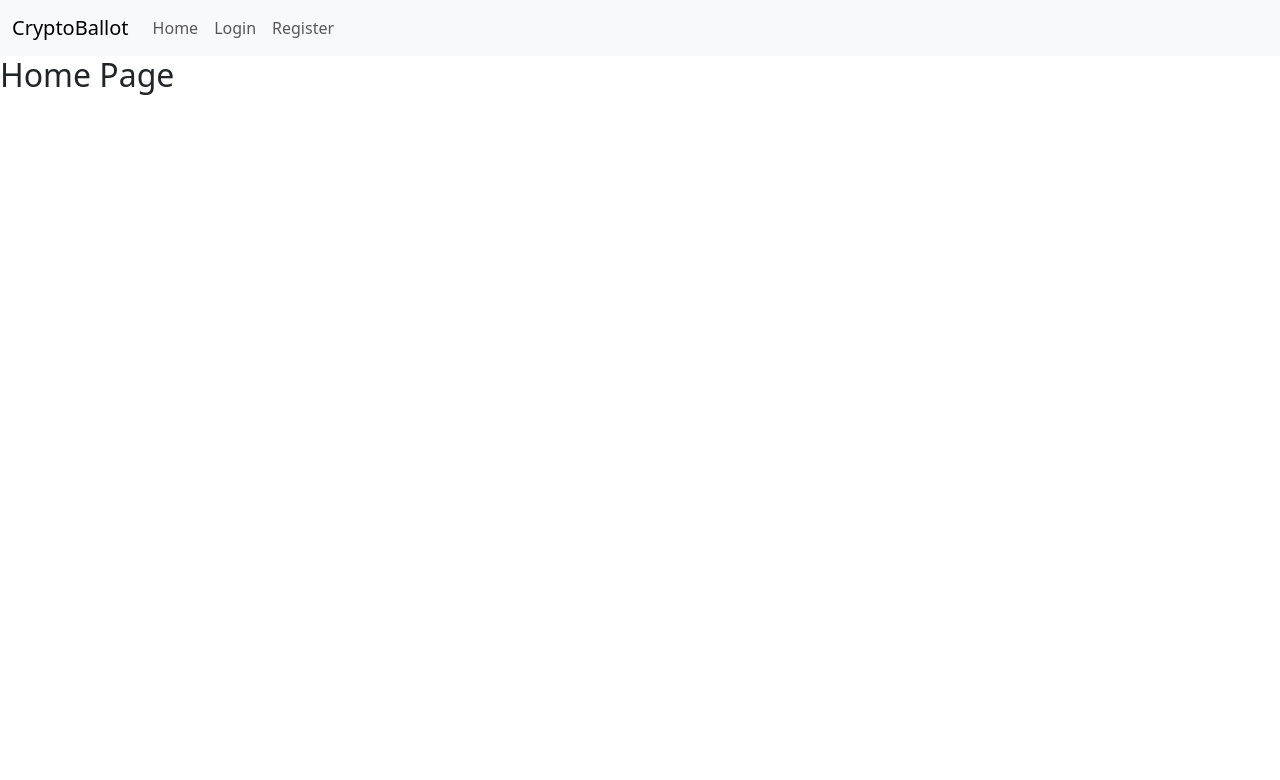
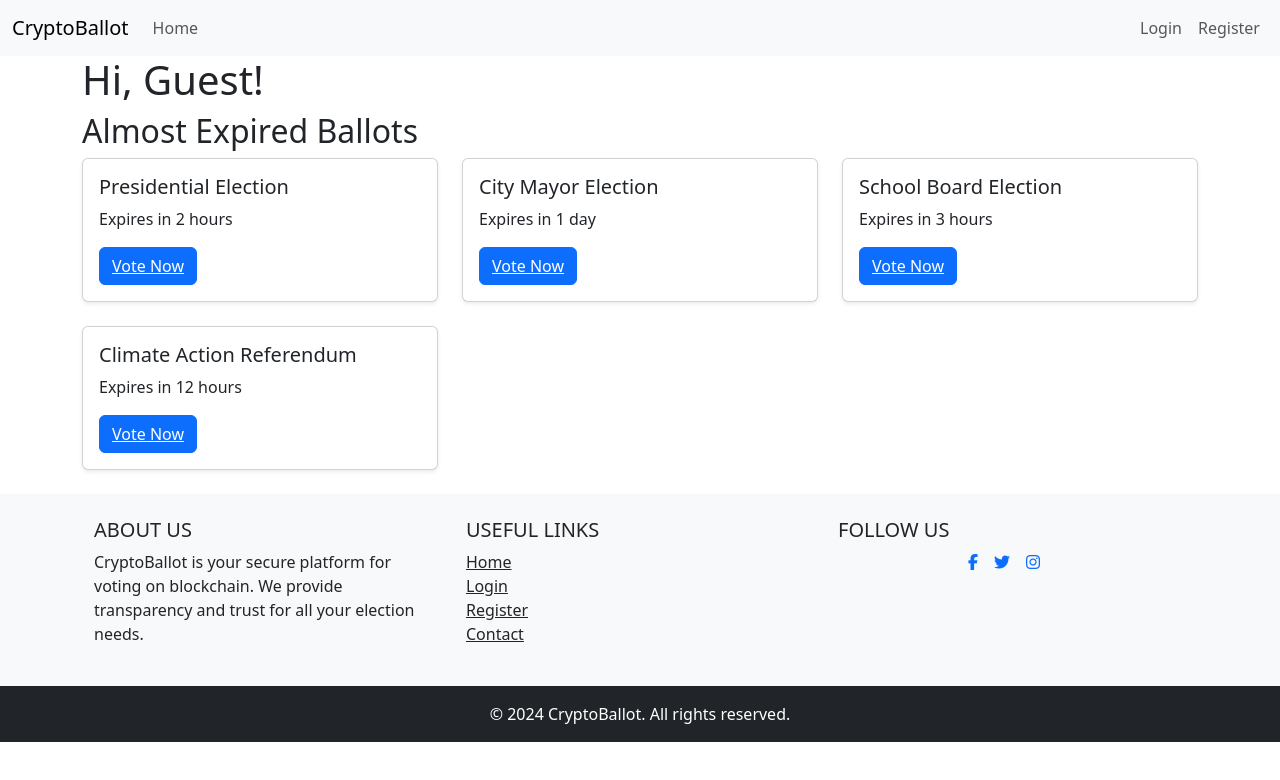
Before and after one commit to francesco12801/CryptoBallot, a React (Create React App) app in the folder frontend/: page / in a window 1280 px wide. Shown: the top 780 px of the page. Built offline with nearby package versions, Linux system fonts and the light colour scheme; no server answers.

Commit message:
frontend improvements

```diff
--- a/frontend/package.json
+++ b/frontend/package.json
@@ -11,6 +11,7 @@
     "react-scripts": "5.0.1",
     "react-router-dom": "^6.x.x",
     "bootstrap": "^5.3.0",
+    "@fortawesome/fontawesome-free": "^6.0.0",
     "web-vitals": "^2.1.4"
   },
   "scripts": {
--- a/frontend/src/App.js
+++ b/frontend/src/App.js
@@ -1,152 +1,286 @@
-import React, { useState } from 'react';
+import React, { useState, useEffect } from 'react';
+import { useParams } from 'react-router-dom';
 import { BrowserRouter as Router, Routes, Route, Link } from 'react-router-dom';
 import 'bootstrap/dist/css/bootstrap.min.css';
+import 'bootstrap/dist/js/bootstrap.bundle.min.js';
+import '@fortawesome/fontawesome-free/css/all.min.css';
 const backendUrl = process.env.REACT_APP_BACKEND_URL || 'http://localhost:4000';
 
-function HomePage() {
-  return <h2>Home Page</h2>;
+// Dummy data for ballots
+const dummyBallots = [
+  { id: 1, title: 'Presidential Election', expiresIn: '2 hours' },
+  { id: 2, title: 'City Mayor Election', expiresIn: '1 day' },
+  { id: 3, title: 'School Board Election', expiresIn: '3 hours' },
+  { id: 4, title: 'Climate Action Referendum', expiresIn: '12 hours' },
+];
+
+// Homepage component
+const Home = () => {
+  const [userName, setUserName] = useState('Guest'); // Default to 'Guest'
+  const [ballots, setBallots] = useState([]);
+
+  // Fetch user's name from localStorage on component mount
+  useEffect(() => {
+    const storedName = localStorage.getItem('userName'); // Load the name from backend
+    if (storedName) {
+      setUserName(storedName);
     }
+    setBallots(dummyBallots); // Load dummy ballots (can replace with API call)
+  }, []);
 
-function LoginPage() {
-  const [email, setEmail] = useState('');
-  const [password, setPassword] = useState('');
+  return (
+    <div className="container">
+      <h1>Hi, {userName}!</h1>
+      <h2>Almost Expired Ballots</h2>
 
-  const handleLogin = async (e) => {
-    e.preventDefault();
-    // TEMP: Fetch from the backend
-    try {
-      console.log('Attempting to fetch from:', `${backendUrl}`);
-      const response = await fetch(`${backendUrl}`, {
+      <div className="row">
+        {ballots.map((ballot) => (
+          <div className="col-md-4" key={ballot.id}>
+            <div className="card mb-4 shadow-sm">
+              <div className="card-body">
+                <h5 className="card-title">{ballot.title}</h5>
+                <p className="card-text">Expires in {ballot.expiresIn}</p>
+                <button className="btn btn-primary">
+                  <Link to={`/ballot/${ballot.id}`} className="text-white">
+                    Vote Now
+                  </Link>
+                </button>
+              </div>
+            </div>
+          </div>
+        ))}
+      </div>
+    </div>
+  );
+};
+
+// Login component
+const Login = ({ setIsLoggedIn }) => {
+  // Simulate login logic
+  const handleLogin = () => {
+    fetch(`${backendUrl}/`, {
       method: 'GET',
       headers: {
         'Content-Type': 'application/json',
       },
+    })
+      .then(response => response.json())
+      .then(data => {
+        console.log('Success:', data);
+      })
+      .catch((error) => {
+        console.error('Error:', error);
       });
+    localStorage.setItem('token', 'dummyToken'); // Save token to localStorage
+    setIsLoggedIn(true); // Set login state
+  };
 
-      console.log('Response status:', response.status);
-      console.log('Response headers:', response.headers);
+  return (
+    <div>
+      <h2>Login Page</h2>
+      <button onClick={handleLogin}>Login</button>
+    </div>
+  );
+};
 
-      if (!response.ok) {
-        throw new Error(`HTTP error! status: ${response.status}`);
-      }
+// Register component
+const Register = () => <h2>Register Page</h2>;
 
+// Profile component
+const Profile = () => <h2>Profile Page</h2>;
+
+// Ballott component
+const Ballot = () => {
+  const { id } = useParams();
+  const [ballot, setBallot] = useState(null);
+
+  useEffect(() => {
+    // Fetch the ballot data from the backend
+    const fetchBallot = async () => {
+      try {
+        const response = await fetch(`${backendUrl}/ballots/${id}`);
         const data = await response.json();
-      console.log('Data received:', data);
+        setBallot(data);
       } catch (error) {
-      console.error('Fetch error:', error.message);
+        console.error('Error fetching ballot:', error);
+        // Fallback to dummy data if there's an error
+        const dummyBallot = dummyBallots.find(ballot => ballot.id === parseInt(id));
+        setBallot(dummyBallot);
       }
     };
 
+    fetchBallot();
+  }, [id]);
+
+  if (!ballot) {
+    return <div>Loading...</div>;
+  }
+
   return (
-    <div className="container mt-5">
-      <h2>Login Page</h2>
-      <form onSubmit={handleLogin}>
-        <div className="mb-3">
-          <label className="form-label">Email address</label>
-          <input
-            type="email"
-            className="form-control"
-            value={email}
-            onChange={(e) => setEmail(e.target.value)}
-            required
-          />
-        </div>
-        <div className="mb-3">
-          <label className="form-label">Password</label>
-          <input
-            type="password"
-            className="form-control"
-            value={password}
-            onChange={(e) => setPassword(e.target.value)}
-            required
-          />
-        </div>
-        <button type="submit" className="btn btn-primary">Login</button>
-      </form>
+    <div className="container">
+      <h2>{ballot.title}</h2>
+      <p>Expires in {ballot.expiresIn}</p>
+      {/* Add more ballot details here */}
     </div>
   );
-}
-
-function RegisterPage() {
-  const [email, setEmail] = useState('');
-  const [password, setPassword] = useState('');
-  const [confirmPassword, setConfirmPassword] = useState('');
-
-  const handleRegister = async (e) => {
-    e.preventDefault();
-    //TODO: Implement register logic
-    console.log('Register:');
 };
 
-  return (
-    <div className="container mt-5">
-      <h2>Register Page</h2>
-      <form onSubmit={handleRegister}>
-        <div className="mb-3">
-          <label className="form-label">Email address</label>
-          <input
-            type="email"
-            className="form-control"
-            value={email}
-            onChange={(e) => setEmail(e.target.value)}
-            required
-          />
-        </div>
-        <div className="mb-3">
-          <label className="form-label">Password</label>
-          <input
-            type="password"
-            className="form-control"
-            value={password}
-            onChange={(e) => setPassword(e.target.value)}
-            required
-          />
-        </div>
-        <div className="mb-3">
-          <label className="form-label">Confirm Password</label>
-          <input
-            type="password"
-            className="form-control"
-            value={confirmPassword}
-            onChange={(e) => setConfirmPassword(e.target.value)}
-            required
-          />
-        </div>
-        <button type="submit" className="btn btn-primary">Register</button>
-      </form>
-    </div>
-  );
+
+const App = () => {
+  const [isLoggedIn, setIsLoggedIn] = useState(false);
+
+  // Check for login state from localStorage on component mount
+  useEffect(() => {
+    const token = localStorage.getItem('token'); // Check if token exists
+    if (token) {
+      setIsLoggedIn(true); // If token exists, user is logged in
     }
+  }, []);
 
-function App() {
+  // Logout function
+  const handleLogout = () => {
+    localStorage.removeItem('token'); // Clear the token
+    setIsLoggedIn(false); // Update the state to logged out
+    window.location.href = '/';
+  };
+
   return (
     <Router>
       <nav className="navbar navbar-expand-lg navbar-light bg-light">
         <div className="container-fluid">
-          <Link className="navbar-brand" to="/">CryptoBallot</Link>
-          <div className="collapse navbar-collapse">
+          <Link className="navbar-brand" to="/">
+            CryptoBallot
+          </Link>
+
+          {/* Toggler for mobile menu */}
+          <button
+            className="navbar-toggler"
+            type="button"
+            data-bs-toggle="collapse"
+            data-bs-target="#navbarNav"
+            aria-controls="navbarNav"
+            aria-expanded="false"
+            aria-label="Toggle navigation"
+          >
+            <span className="navbar-toggler-icon"></span>
+          </button>
+
+          <div className="collapse navbar-collapse" id="navbarNav">
             <ul className="navbar-nav me-auto mb-2 mb-lg-0">
               <li className="nav-item">
-                <Link className="nav-link" to="/">Home</Link>
+                <Link className="nav-link" to="/">
+                  Home
+                </Link>
+              </li>
+            </ul>
+
+            <ul className="navbar-nav ms-auto mb-2 mb-lg-0">
+              {/* Conditionally render buttons based on login status */}
+              {!isLoggedIn ? (
+                <>
+                  <li className="nav-item">
+                    <Link className="nav-link" to="/login">
+                      Login
+                    </Link>
                   </li>
                   <li className="nav-item">
-                <Link className="nav-link" to="/login">Login</Link>
+                    <Link className="nav-link" to="/register">
+                      Register
+                    </Link>
+                  </li>
+                </>
+              ) : (
+                <>
+                  <li className="nav-item">
+                    <Link className="nav-link" to="/profile">
+                      Profile
+                    </Link>
                   </li>
                   <li className="nav-item">
-                <Link className="nav-link" to="/register">Register</Link>
+                    <button className="nav-link btn" onClick={handleLogout}>
+                      Logout
+                    </button>
                   </li>
+                </>
+              )}
             </ul>
           </div>
         </div>
       </nav>
 
+      {/* Routes */}
       <Routes>
-        <Route path="/" element={<HomePage />} />
-        <Route path="/login" element={<LoginPage />} />
-        <Route path="/register" element={<RegisterPage />} />
+        <Route path="/" element={<Home />} />
+        <Route path="/login" element={<Login setIsLoggedIn={setIsLoggedIn} />} />
+        <Route path="/register" element={<Register />} />
+        <Route path="/profile" element={<Profile />} />
+        <Route path="/ballot/:id" element={<Ballot />} />
       </Routes>
+
+      <footer className="bg-light text-center text-lg-start">
+        <div className="container p-4">
+          <div className="row">
+            {/* About Us Section */}
+            <div className="col-lg-4 col-md-6 mb-4 mb-md-0">
+              <h5 className="text-uppercase">About Us</h5>
+              <p>
+                CryptoBallot is your secure platform for voting on blockchain.
+                We provide transparency and trust for all your election needs.
+              </p>
+            </div>
+
+            {/* Useful Links Section */}
+            <div className="col-lg-4 col-md-6 mb-4 mb-md-0">
+              <h5 className="text-uppercase">Useful Links</h5>
+              <ul className="list-unstyled">
+                <li>
+                  <Link to="/" className="text-dark">Home</Link>
+                </li>
+                <li>
+                  <Link to="/login" className="text-dark">Login</Link>
+                </li>
+                <li>
+                  <Link to="/register" className="text-dark">Register</Link>
+                </li>
+                <li>
+                  <Link to="/contact" className="text-dark">Contact</Link>
+                </li>
+              </ul>
+            </div>
+
+            {/* Social Links Section */}
+            <div className="col-lg-4 col-md-12 mb-4 mb-md-0">
+              <h5 className="text-uppercase">Follow Us</h5>
+              <ul className="list-unstyled d-flex justify-content-center">
+                <li className="me-3">
+                  <a href="https://facebook.com" target="_blank" rel="noopener noreferrer">
+                    <i className="fab fa-facebook-f"></i>
+                  </a>
+                </li>
+                <li className="me-3">
+                  <a href="https://twitter.com" target="_blank" rel="noopener noreferrer">
+                    <i className="fab fa-twitter"></i>
+                  </a>
+                </li>
+                <li className="me-3">
+                  <a href="https://instagram.com" target="_blank" rel="noopener noreferrer">
+                    <i className="fab fa-instagram"></i>
+                  </a>
+                </li>
+              </ul>
+            </div>
+          </div>
+        </div>
+
+        {/* Copyright Section */}
+        <div className="text-center p-3 bg-dark text-white">
+          © 2024 CryptoBallot. All rights reserved.
+        </div>
+      </footer>
+
+
     </Router>
   );
-}
+};
 
 export default App;
```
Also changed, not shown: 1 other file (tests, documents, lock files or other folders). Lines whose indentation alone changed are shown as unchanged.
